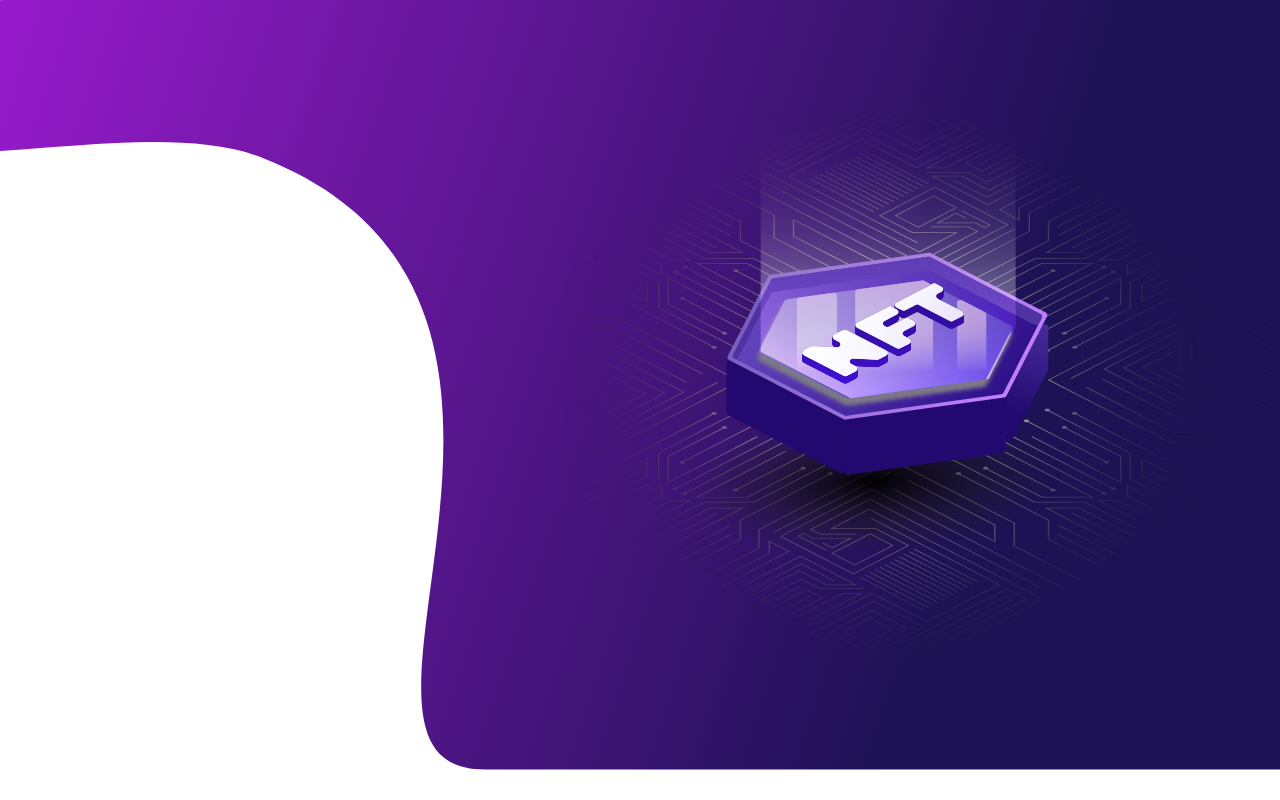
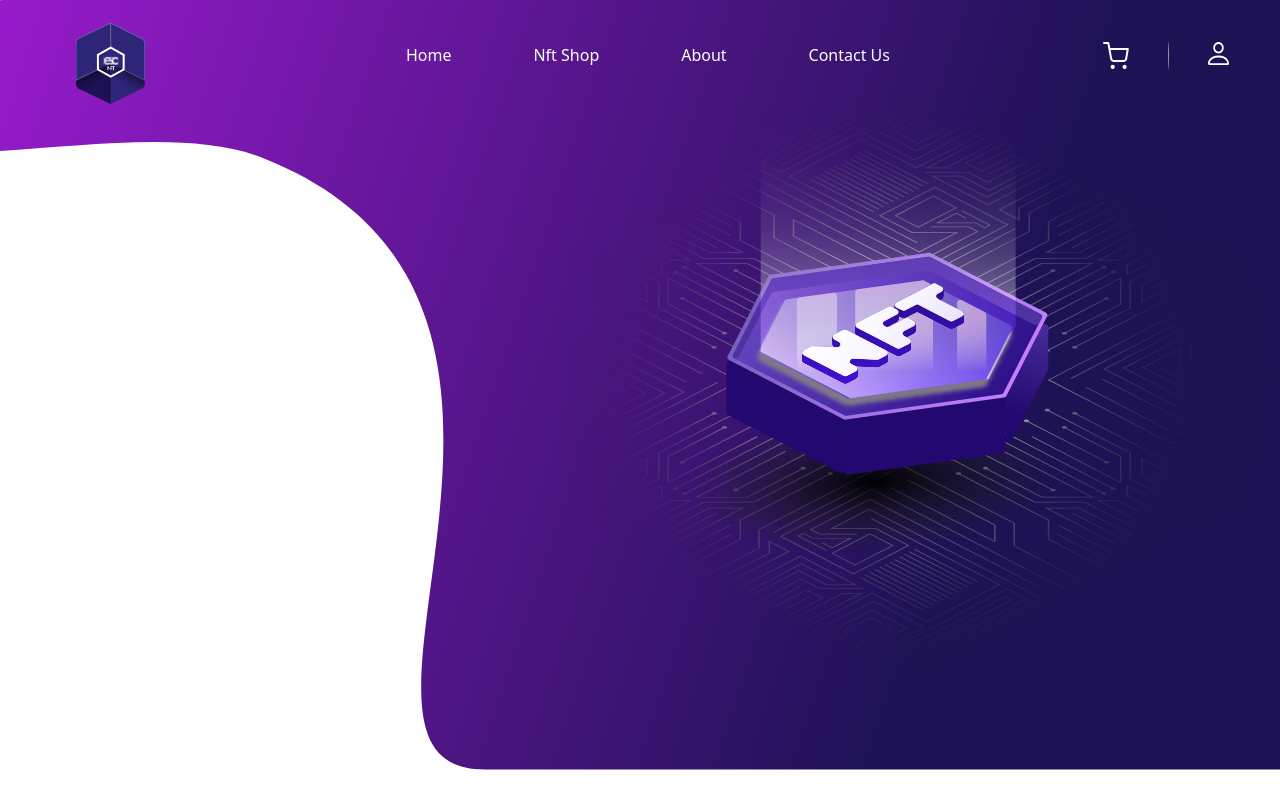
Before and after one commit to danyalbani240/NFTShop, a Nuxt app: page / in a window 1280 px wide. Built offline with nearby package versions, Linux system fonts and the light colour scheme.

Commit message:
hero nav completed

```diff
--- a/assets/style/_hero.scss
+++ b/assets/style/_hero.scss
@@ -2,4 +2,30 @@
     background-image: url('../images/hero.svg');
     min-height: 100vh;
     background-repeat: no-repeat;
+    padding-left: 76px;
+    padding-right: 48px;
+    .logo{
+        background-image: url('../images/NFTLogo.svg');
+        width: 69.29px;
+        height: 81px;
+        margin-top: 23px;
+    }
+    .links{
+        margin-left: 260.71px;
+        margin-top: 43px;
+        width: 484px;
+    }
+    .buttons{
+        margin-left: 213px;
+        width: 129px;
+        height: 27px;
+        margin-top: 42px;
+        .cart{
+            background-image: url('../images/cart.svg');
+            width: 27px;
+        }
+        .profile{
+            background-image: url('../images/person.svg');
+        }
+    }
 }
--- a/assets/style/main.scss
+++ b/assets/style/main.scss
@@ -1 +1,9 @@
-@use 'hero'
+@use 'hero';
+*{
+    background-repeat: no-repeat;
+}
+.divider{
+    width: 1px;
+    border-radius: 100%;
+    background-color: rgba(217, 217, 217,0.63);
+}
--- a/components/TheHero.vue
+++ b/components/TheHero.vue
@@ -1,6 +1,19 @@
 <template>
   <div class="hero">
-
+    <nav class="flex">
+      <div class="logo"></div>
+      <div class="links flex justify-between text-white">
+        <p class="cursor-pointer">Home</p>
+        <p class="cursor-pointer">Nft Shop</p>
+        <p class="cursor-pointer">About</p>
+        <p class="cursor-pointer">Contact Us</p>
+      </div>
+      <div class="buttons flex justify-between">
+        <div class="h-full cart cursor-pointer"></div>
+        <div class="divider"></div>
+        <div class="profile h-full w-6"></div>
+      </div>
+    </nav>
   </div>
 </template>
 
```
Also changed, not shown: assets/images/person.svg (added).
